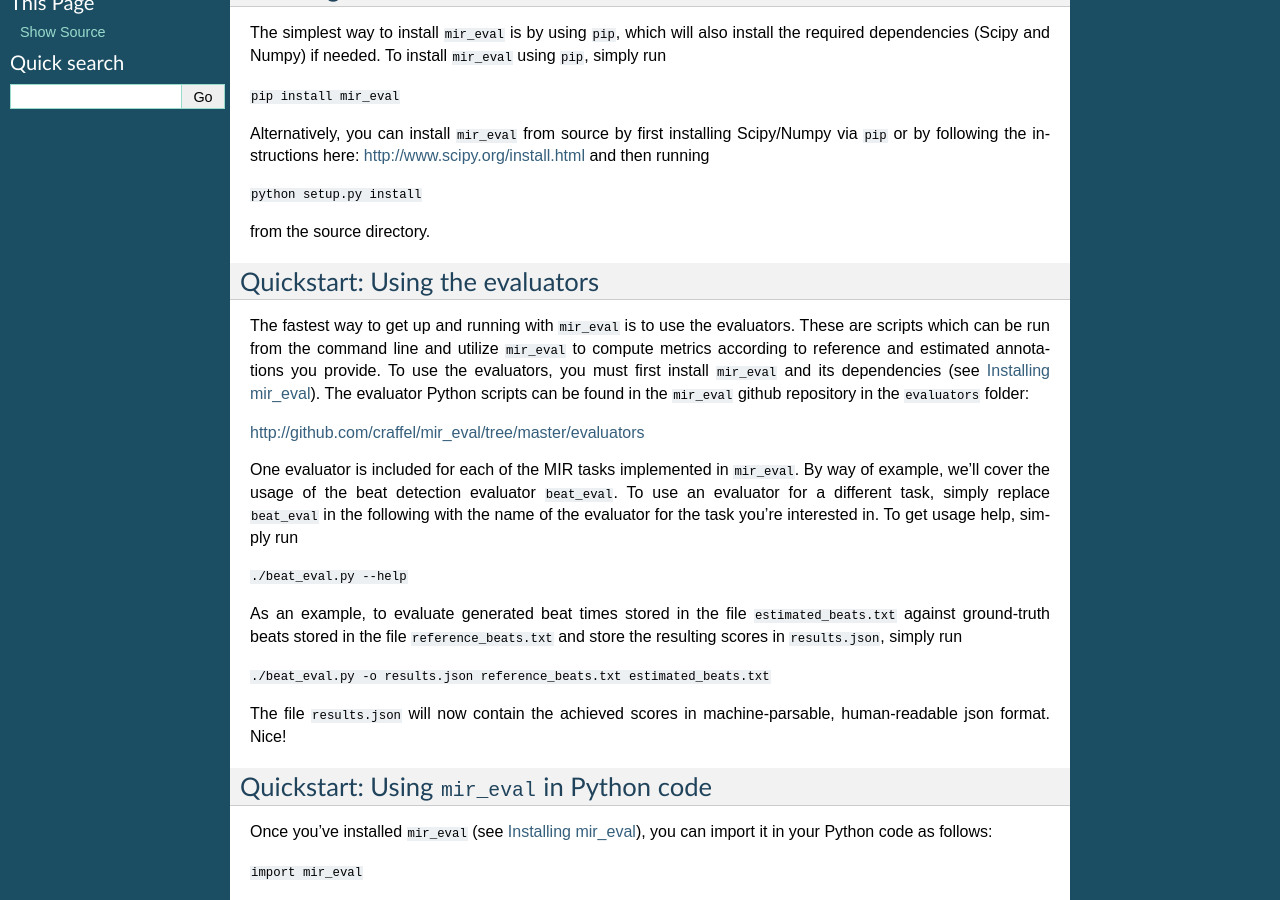
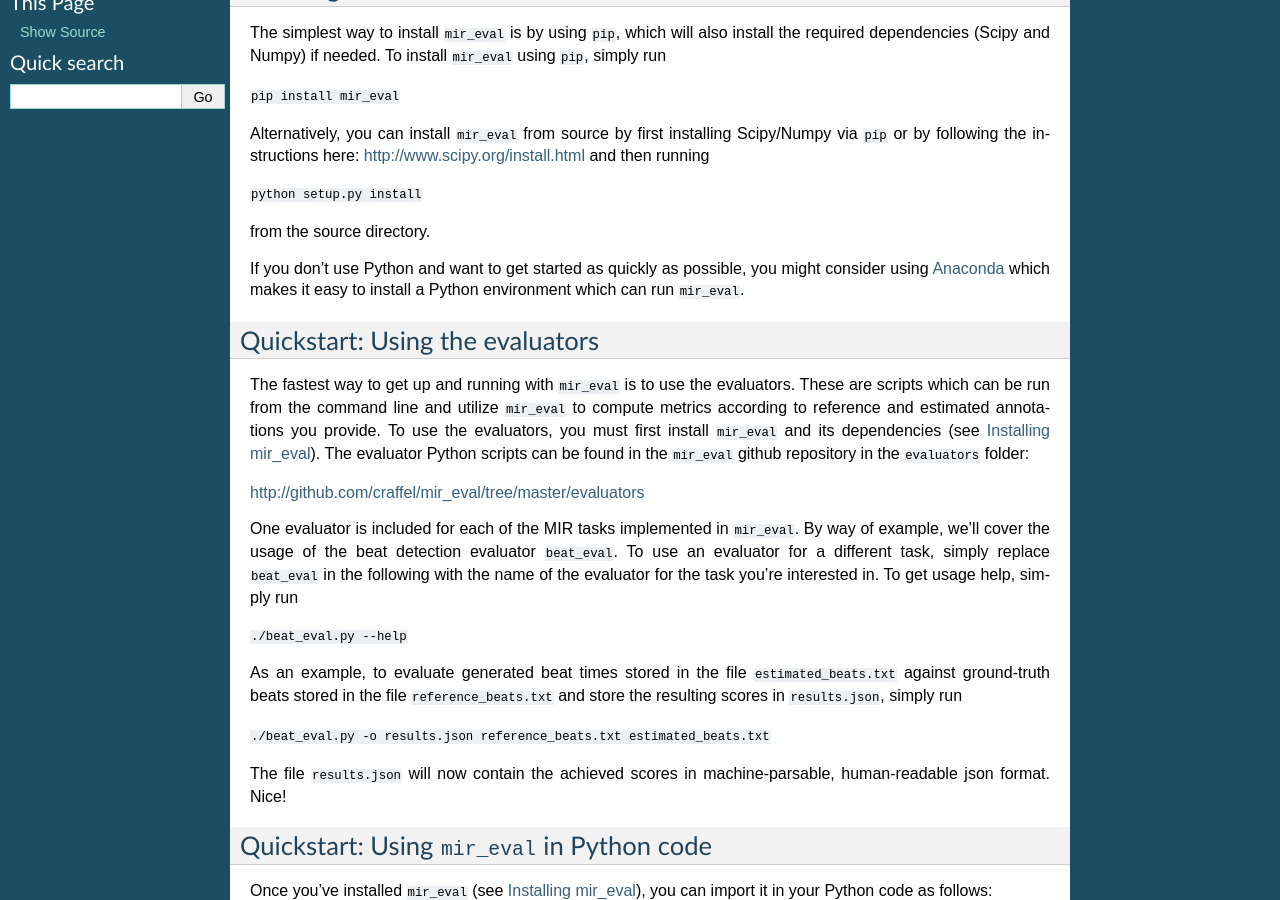
Before and after one commit to craffel/mir_eval, a Sphinx documentation site: the page built from docs/index.rst, in a window 1280 px wide and 900 px high, scrolled down 384 px. Built offline with Sphinx 7.4.7, drawn with Linux system fonts in a browser that asks for light colours; formulas are drawn with MathJax 3.

Commit message:
Adding note for anaconda

```diff
--- a/docs/index.rst
+++ b/docs/index.rst
@@ -29,6 +29,8 @@ and then running
 ``python setup.py install``
 
 from the source directory.
+
+If you don't use Python and want to get started as quickly as possible, you might consider using `Anaconda <https://store.continuum.io/cshop/anaconda/>`_ which makes it easy to install a Python environment which can run ``mir_eval``.
 
 .. _evaluators:
 
```
